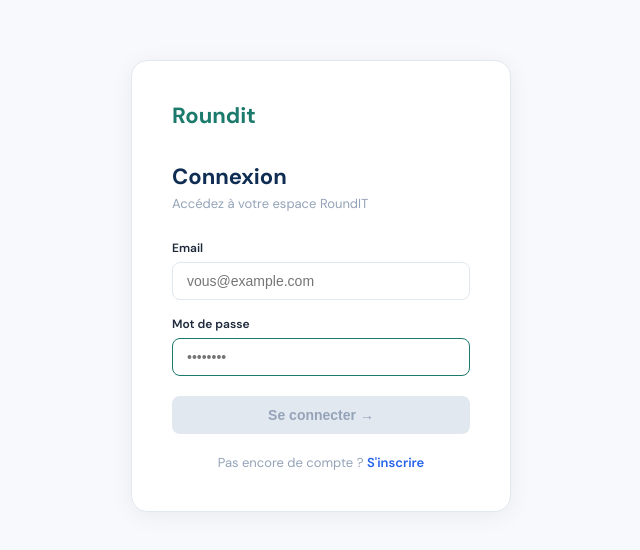
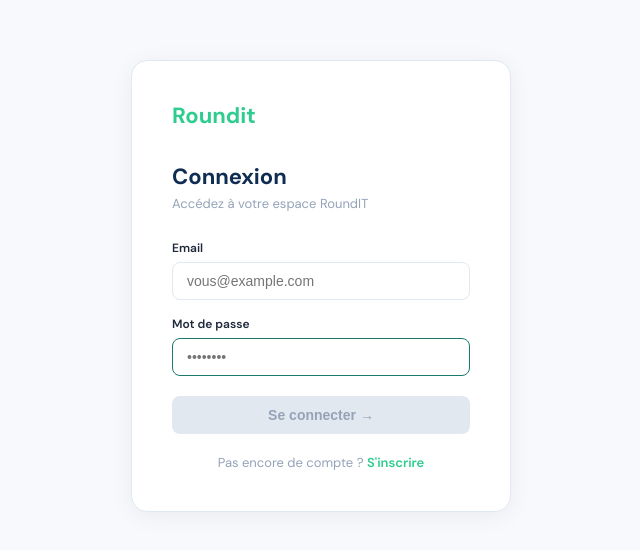
Before and after one commit to MaximeTPK/Round_It, a Next.js app: page /login in a window 1280 px wide. Shown: the part 114-664 px from the top of the page, without its empty margins (319-959 px from the left). Built offline with nearby package versions, Linux system fonts and the light colour scheme.

Commit message:
Update login.js

```diff
--- a/pages/login.js
+++ b/pages/login.js
@@ -43,7 +43,7 @@ export default function Login() {
       <div style={{background:'#fff',border:'1px solid #E2E8F0',borderRadius:16,padding:40,width:380,boxShadow:'0 4px 24px rgba(0,0,0,0.06)'}}>
        <div style={{display:'flex',alignItems:'center',gap:8,marginBottom:32}}>
   <span style={{fontSize:22,fontWeight:700}}>
-    <span style={{color:'#1B7A6B'}}>Round</span><span style={{color:'#1B7A6B'}}>it</span>
+    <span style={{color:'#2ECC8F'}}>Round</span><span style={{color:'#2ECC8F'}}>it</span>
   </span>
 </div>
         <div style={{fontSize:22,fontWeight:700,color:'#0F2D52',marginBottom:4}}>Connexion</div>
@@ -68,7 +68,7 @@ export default function Login() {
         </button>
         <div style={{textAlign:'center',marginTop:20,fontSize:13,color:'#94A3B8'}}>
           Pas encore de compte ?{' '}
-          <a href="/register" style={{color:'#2563EB',fontWeight:600,textDecoration:'none'}}>S'inscrire</a>
+          <a href="/register" style={{color:'#2ECC8F',fontWeight:600,textDecoration:'none'}}>S'inscrire</a>
         </div>
       </div>
     </>
```
